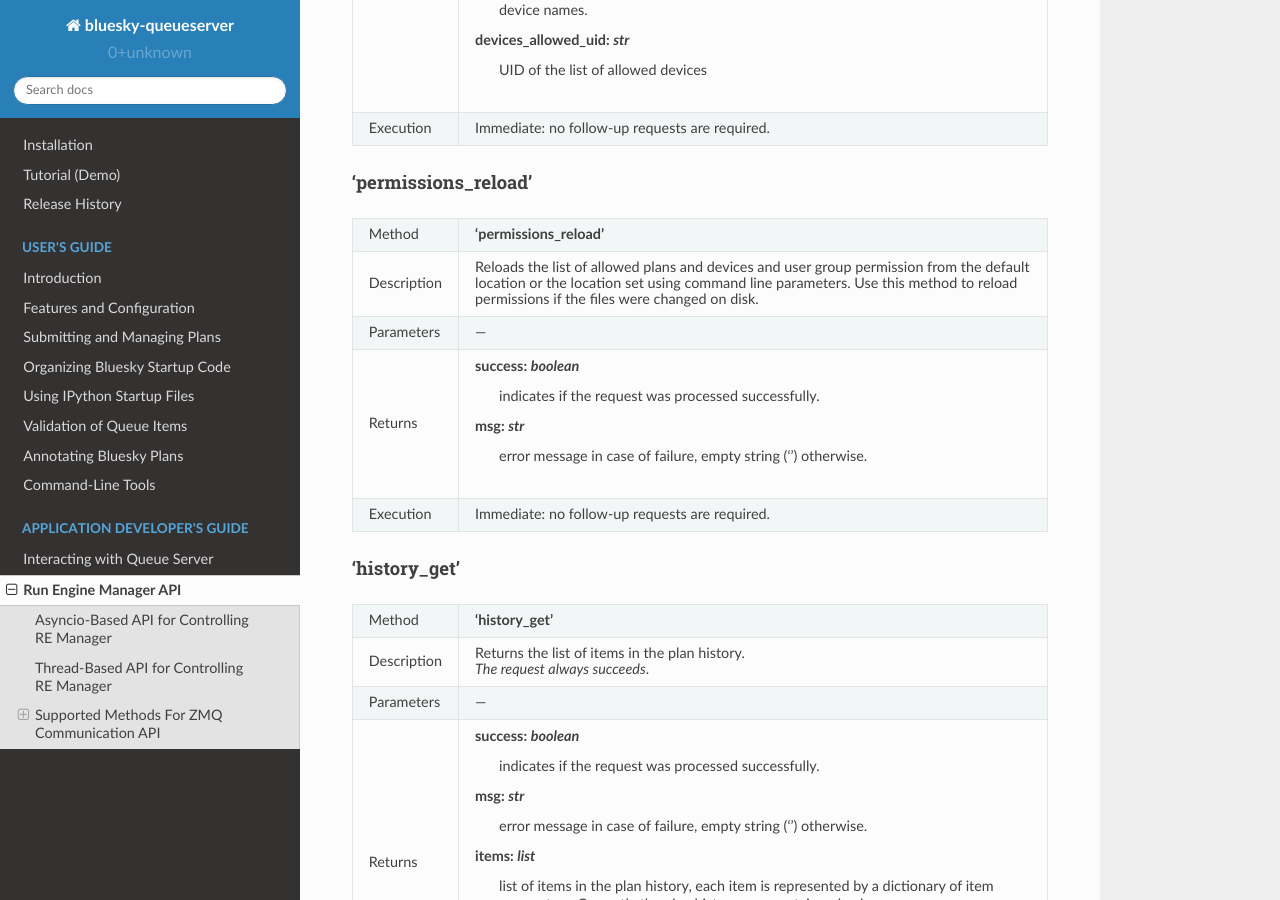
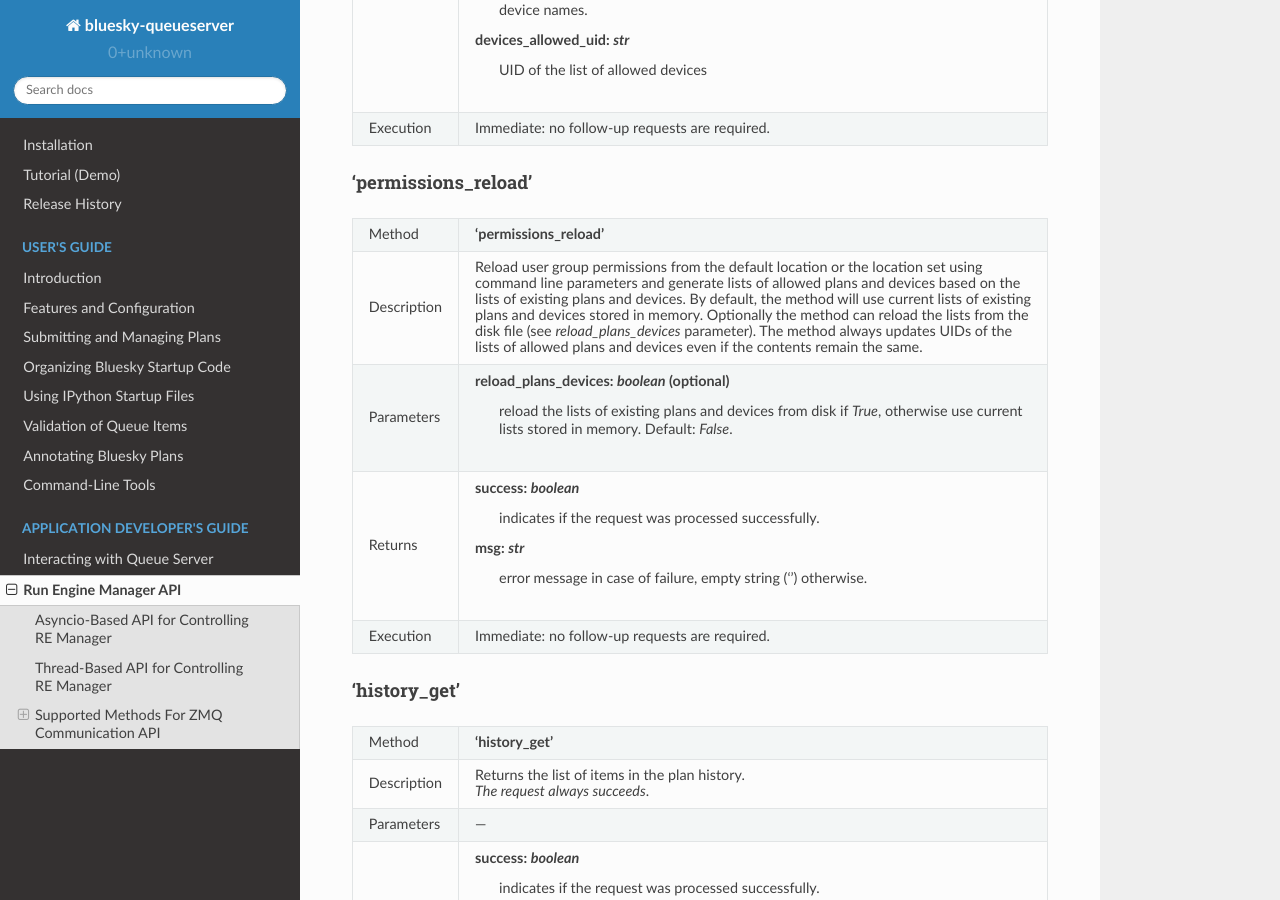
Before and after one commit to bluesky/bluesky-queueserver, a Sphinx documentation site: the page built from docs/source/re_manager_api.rst, in a window 1280 px wide and 900 px high, scrolled down 5499 px. Built offline with Sphinx 7.4.7 and the Read the Docs theme 2.0.0, drawn with Linux system fonts in a browser that asks for light colours.

Commit message:
DOC: update documentation for 'permissions_reload' 0MQ API

```diff
--- a/docs/source/re_manager_api.rst
+++ b/docs/source/re_manager_api.rst
@@ -313,11 +313,17 @@ Execution     Immediate: no follow-up requests are required.
 ============  =========================================================================================
 Method        **'permissions_reload'**
 ------------  -----------------------------------------------------------------------------------------
-Description   Reloads the list of allowed plans and devices and user group permission from
-              the default location or the location set using command line parameters. Use this
-              method to reload permissions if the files were changed on disk.
+Description   Reload user group permissions from the default location or the location set using
+              command line parameters and generate lists of allowed plans and devices based on
+              the lists of existing plans and devices. By default, the method will use current lists
+              of existing plans and devices stored in memory. Optionally the method can reload the
+              lists from the disk file (see *reload_plans_devices* parameter). The method always
+              updates UIDs of the lists of allowed plans and devices even if the contents remain
+              the same.
 ------------  -----------------------------------------------------------------------------------------
-Parameters    ---
+Parameters    **reload_plans_devices**: *boolean* (optional)
+                  reload the lists of existing plans and devices from disk if *True*, otherwise
+                  use current lists stored in memory. Default: *False*.
 ------------  -----------------------------------------------------------------------------------------
 Returns       **success**: *boolean*
                   indicates if the request was processed successfully.
```
